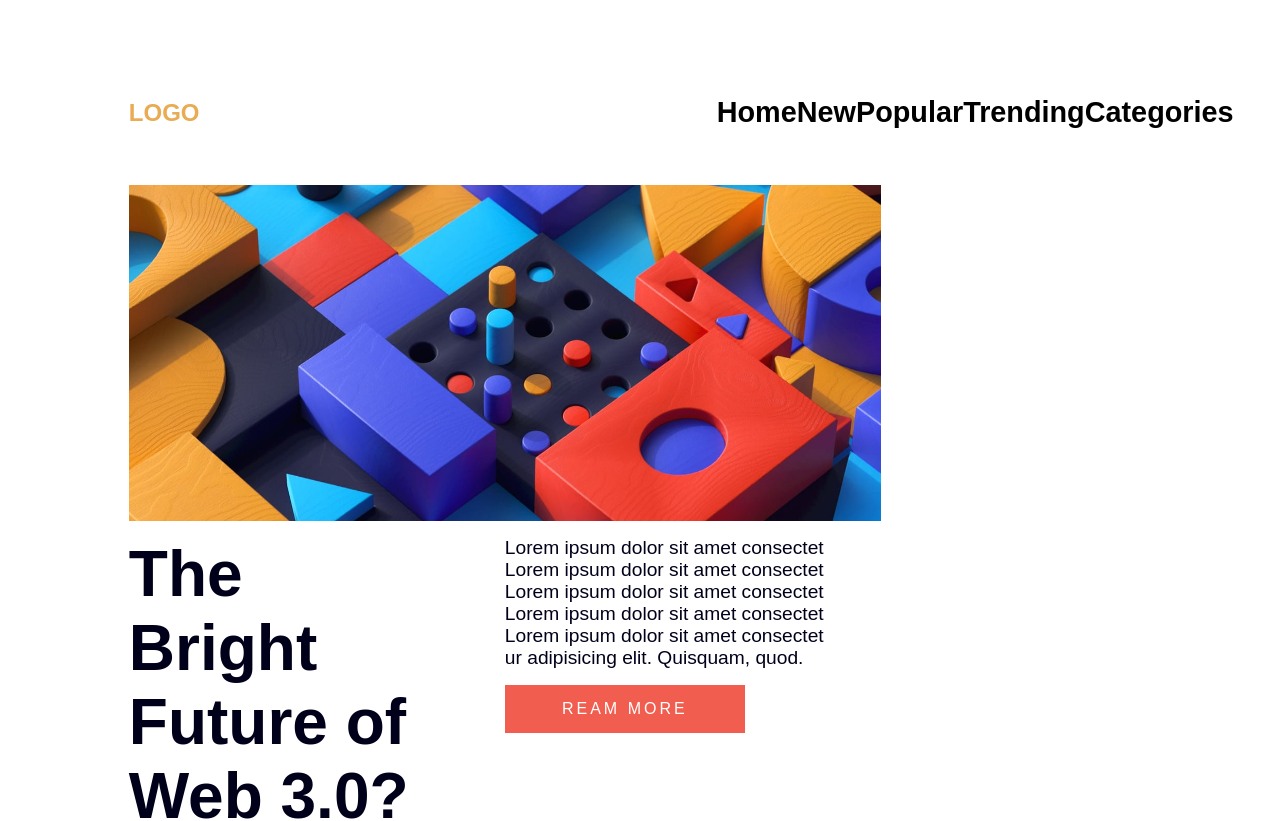
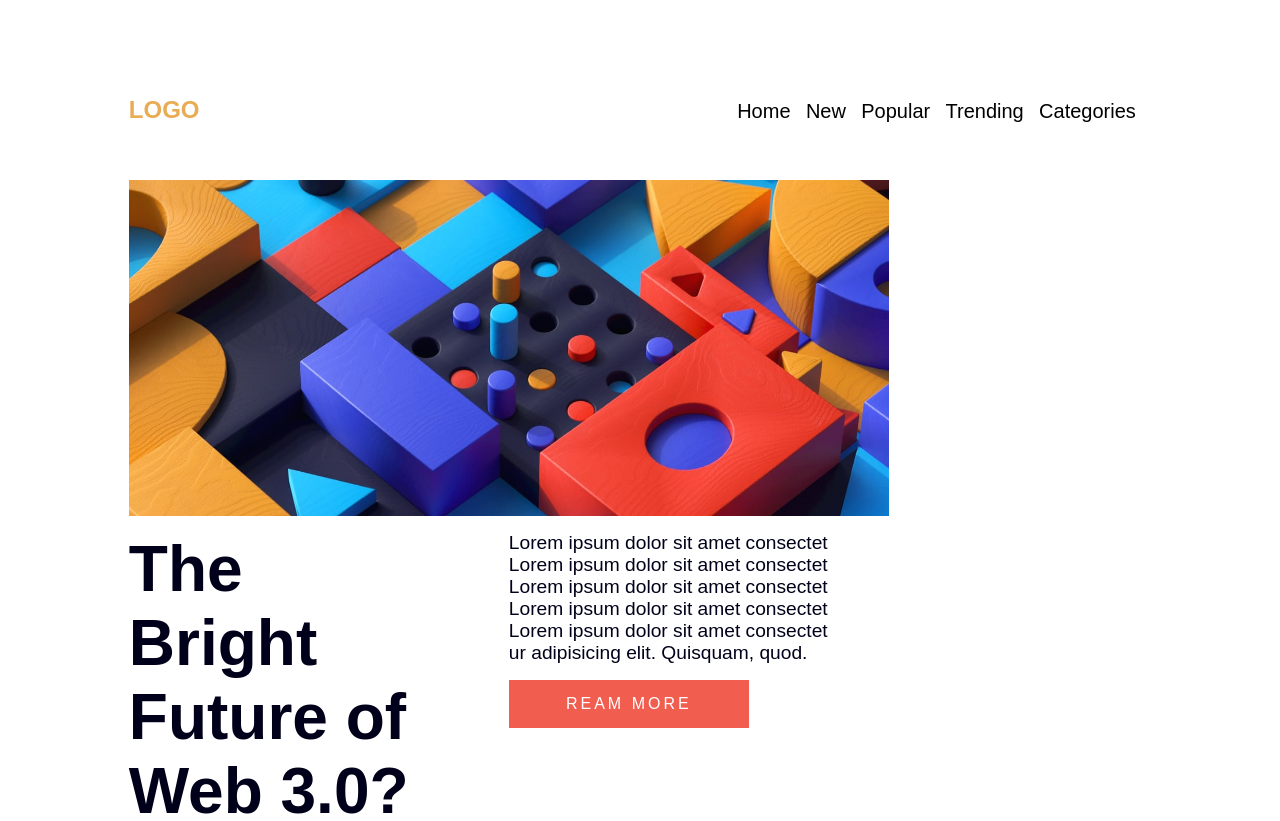
Before and after one commit to MussOo/news-homepage-main, a React (Vite) app: page / in a window 1280 px wide. Shown: the top 821 px of the page. Built offline with nearby package versions, Linux system fonts and the light colour scheme; a web font is replaced by a local one.

Commit message:
MAJ css navbar Hamburger

```diff
--- a/public/main.css
+++ b/public/main.css
@@ -32,16 +32,15 @@ nav div{
 }
 nav .btn-navbar{
     display: flex;
-    width: 50%;
+    width: 70%;
     justify-content: flex-end;
 }
 nav ul{
     display: flex;
     flex-direction: row;
-    justify-content: space-between;
+    justify-content: space-evenly;
     align-items: center;
-    width: 85%;
-    font-size: 1em;
+    width: 60%;
     list-style: none;
 }
 nav ul li{
@@ -50,7 +49,8 @@ nav ul li{
 nav ul li a{
     text-decoration: none;
     color: black;
-    font-size: 1.2em;
+    font-size: 2.5vh;
+    font-weight: 400;
 }
 
 nav ul li a:hover{
@@ -68,7 +68,7 @@ nav ul li a:hover{
     margin: 0 auto;
 }
 .Main .mid{
-    width: 47em;
+    width: 47.5em;
     display: flex;
     flex-direction: column;
 
@@ -122,7 +122,7 @@ nav ul li a:hover{
 }
 .Main .main-right{
     background-color: hsl(240, 100%, 5%);
-    width: 24.5em;
+    width: 23.5em;
 }
 .new{
     display:flex;
```
